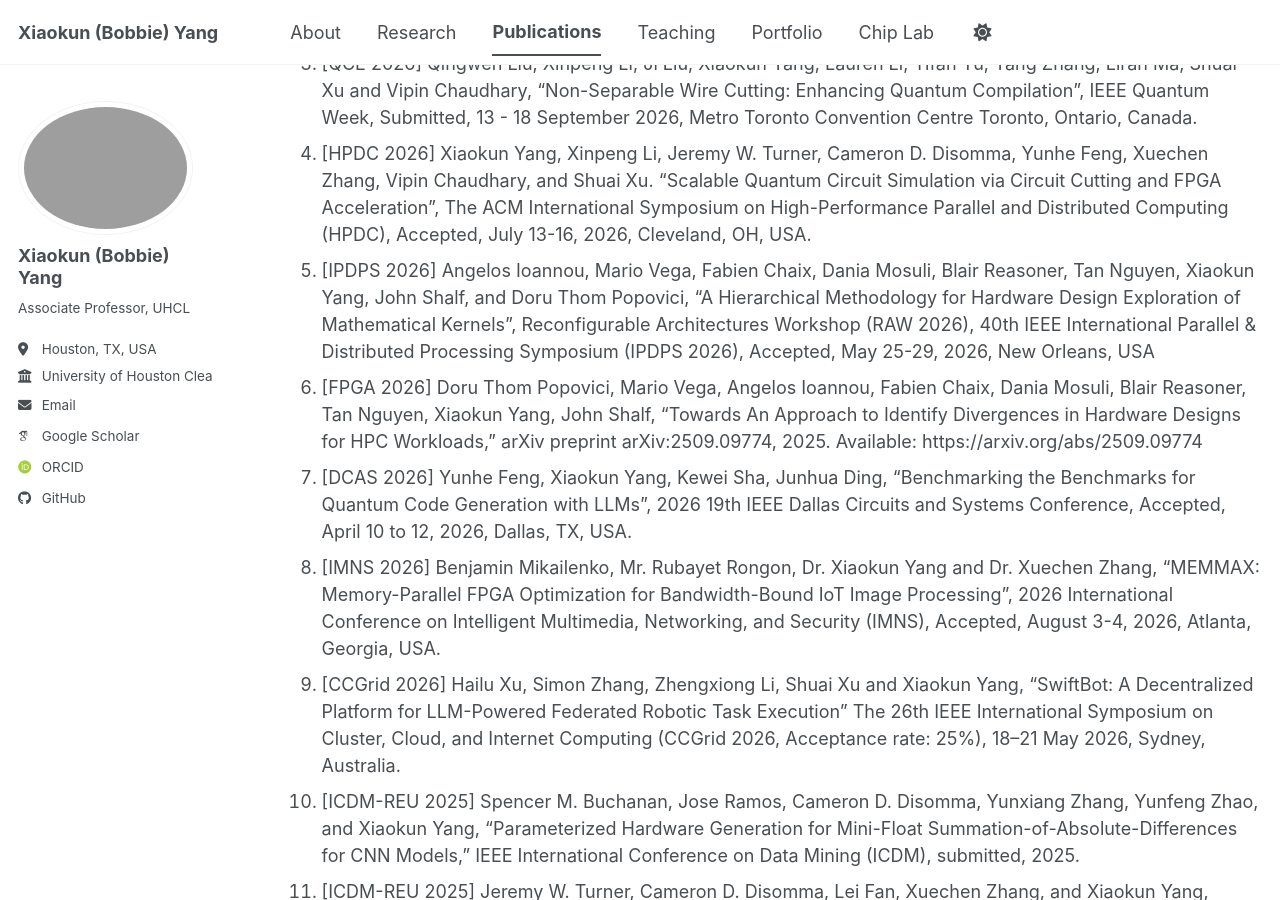
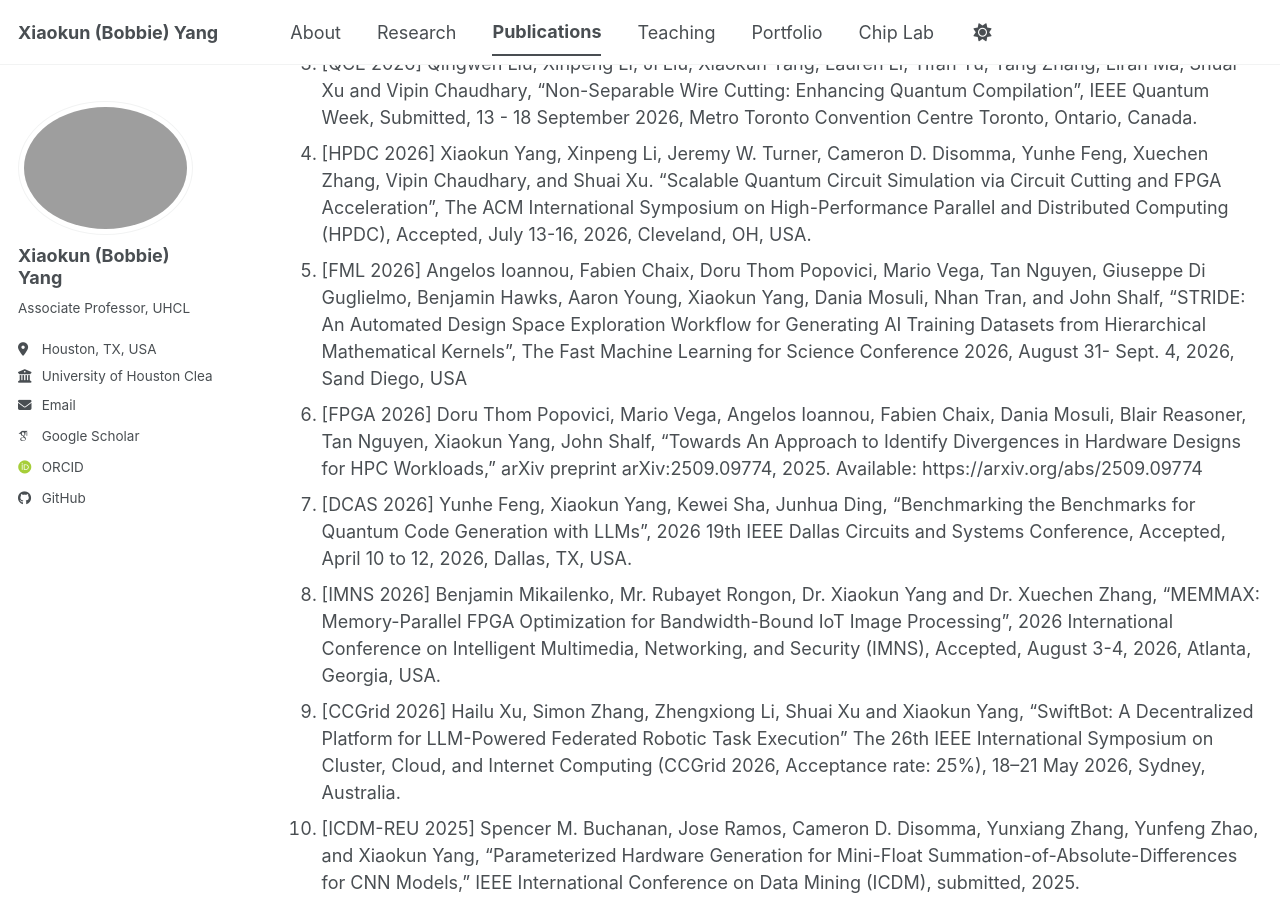
Before and after one commit to bobbieyang/bobbieyang.github.io, a Jekyll site: the page built from _pages/publications.md, in a window 1280 px wide and 900 px high, scrolled down 2611 px. Built offline with Jekyll 4.4.1, drawn with Linux system fonts in a browser that asks for light colours; some web fonts are replaced; a script bundle is joined from its source files by our own code; library files that are not in the unit come from our copies.

Commit message:
Update publications.md

```diff
--- a/_pages/publications.md
+++ b/_pages/publications.md
@@ -54,7 +54,7 @@ Conferences
 2. [QCE 2026] Sumera Anjum, Xiaokun Yang, Thomas Gerrity, Junhua Ding, Kewei Sha, Weijian Zheng, Song Fu and Yunhe Feng, “Beyond Vibe Coding: Unified Multi-Framework Quantum Code Generation and Execution-Aware Evaluation with LLMs”, IEEE Quantum Week, Submitted, 13 - 18 September 2026, Metro Toronto Convention Centre Toronto, Ontario, Canada.
 3. [QCE 2026] Qingwen Liu, Xinpeng Li, Ji Liu, Xiaokun Yang, Lauren Li, Yifan Yu, Yang Zhang, Liran Ma, Shuai Xu and Vipin Chaudhary, “Non-Separable Wire Cutting: Enhancing Quantum Compilation”, IEEE Quantum Week, Submitted, 13 - 18 September 2026, Metro Toronto Convention Centre Toronto, Ontario, Canada.
 4. [HPDC 2026] Xiaokun Yang, Xinpeng Li, Jeremy W. Turner, Cameron D. Disomma, Yunhe Feng, Xuechen Zhang, Vipin Chaudhary, and Shuai Xu. “Scalable Quantum Circuit Simulation via Circuit Cutting and FPGA Acceleration”, The ACM International Symposium on High-Performance Parallel and Distributed Computing (HPDC), Accepted, July 13-16, 2026, Cleveland, OH, USA.
-5. [IPDPS 2026] Angelos Ioannou, Mario Vega, Fabien Chaix, Dania Mosuli, Blair Reasoner, Tan Nguyen, Xiaokun Yang, John Shalf, and Doru Thom Popovici, “A Hierarchical Methodology for Hardware Design Exploration of Mathematical Kernels”, Reconfigurable Architectures Workshop (RAW 2026), 40th IEEE International Parallel & Distributed Processing Symposium (IPDPS 2026), Accepted, May 25-29, 2026, New Orleans, USA
+5. [FML 2026] Angelos Ioannou, Fabien Chaix, Doru Thom Popovici, Mario Vega, Tan Nguyen, Giuseppe Di Guglielmo, Benjamin Hawks, Aaron Young, Xiaokun Yang, Dania Mosuli, Nhan Tran, and John Shalf, “STRIDE: An Automated Design Space Exploration Workflow for Generating AI Training Datasets from Hierarchical Mathematical Kernels”, The Fast Machine Learning for Science Conference 2026, August 31- Sept. 4, 2026, Sand Diego, USA
 6. [FPGA 2026] Doru Thom Popovici, Mario Vega, Angelos Ioannou, Fabien Chaix, Dania Mosuli, Blair Reasoner, Tan Nguyen, Xiaokun Yang, John Shalf, “Towards An Approach to Identify Divergences in Hardware Designs for HPC Workloads,” arXiv preprint arXiv:2509.09774, 2025. Available: https://arxiv.org/abs/2509.09774
 7. [DCAS 2026] Yunhe Feng, Xiaokun Yang, Kewei Sha, Junhua Ding, “Benchmarking the Benchmarks for Quantum Code Generation with LLMs”, 2026 19th IEEE Dallas Circuits and Systems Conference, Accepted, April 10 to 12, 2026, Dallas, TX, USA.
 8. [IMNS 2026] Benjamin Mikailenko, Mr. Rubayet Rongon, Dr. Xiaokun Yang and Dr. Xuechen Zhang, “MEMMAX: Memory-Parallel FPGA Optimization for Bandwidth-Bound IoT Image Processing”, 2026 International Conference on Intelligent Multimedia, Networking, and Security (IMNS), Accepted, August 3-4, 2026, Atlanta, Georgia, USA.
```
